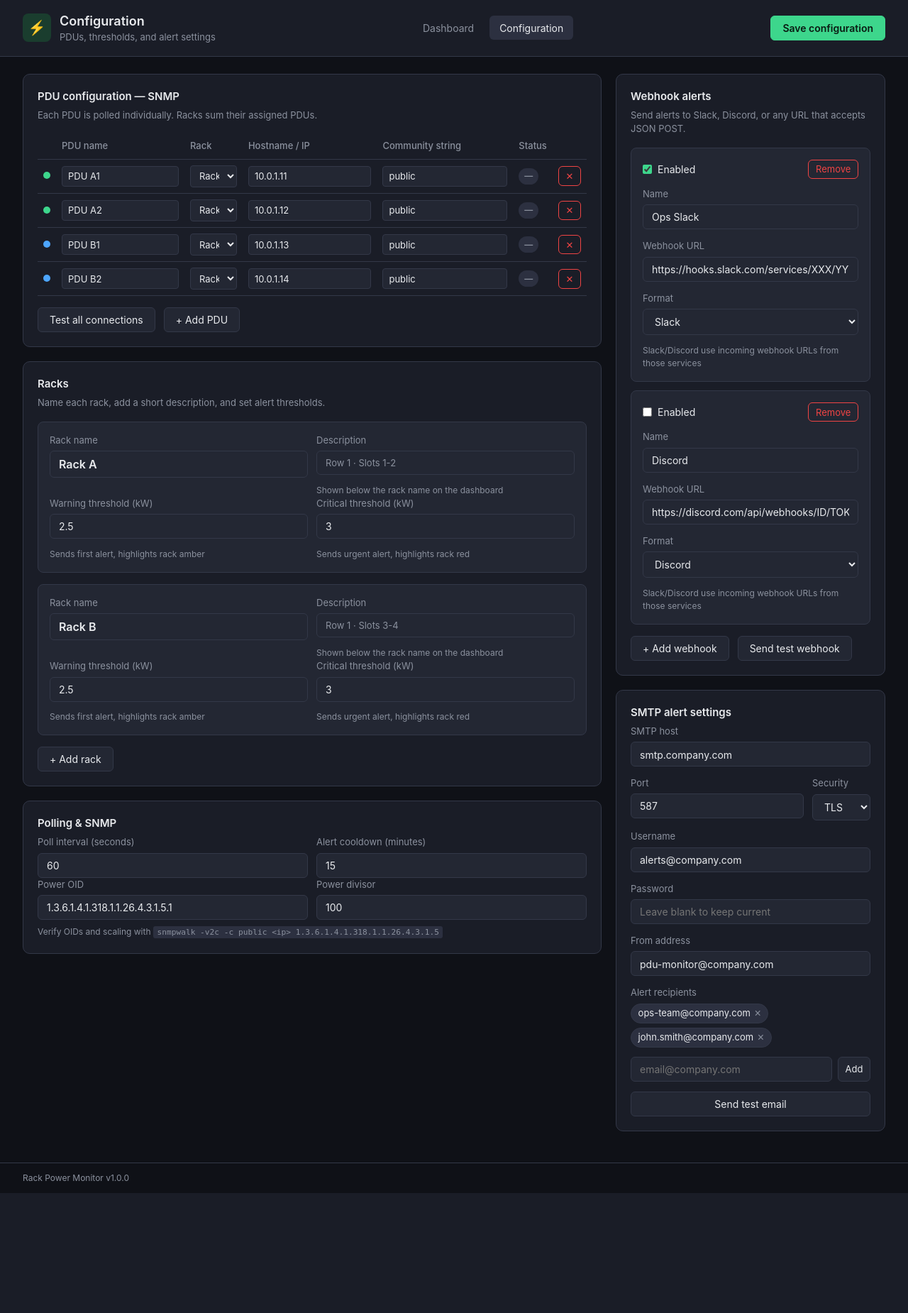
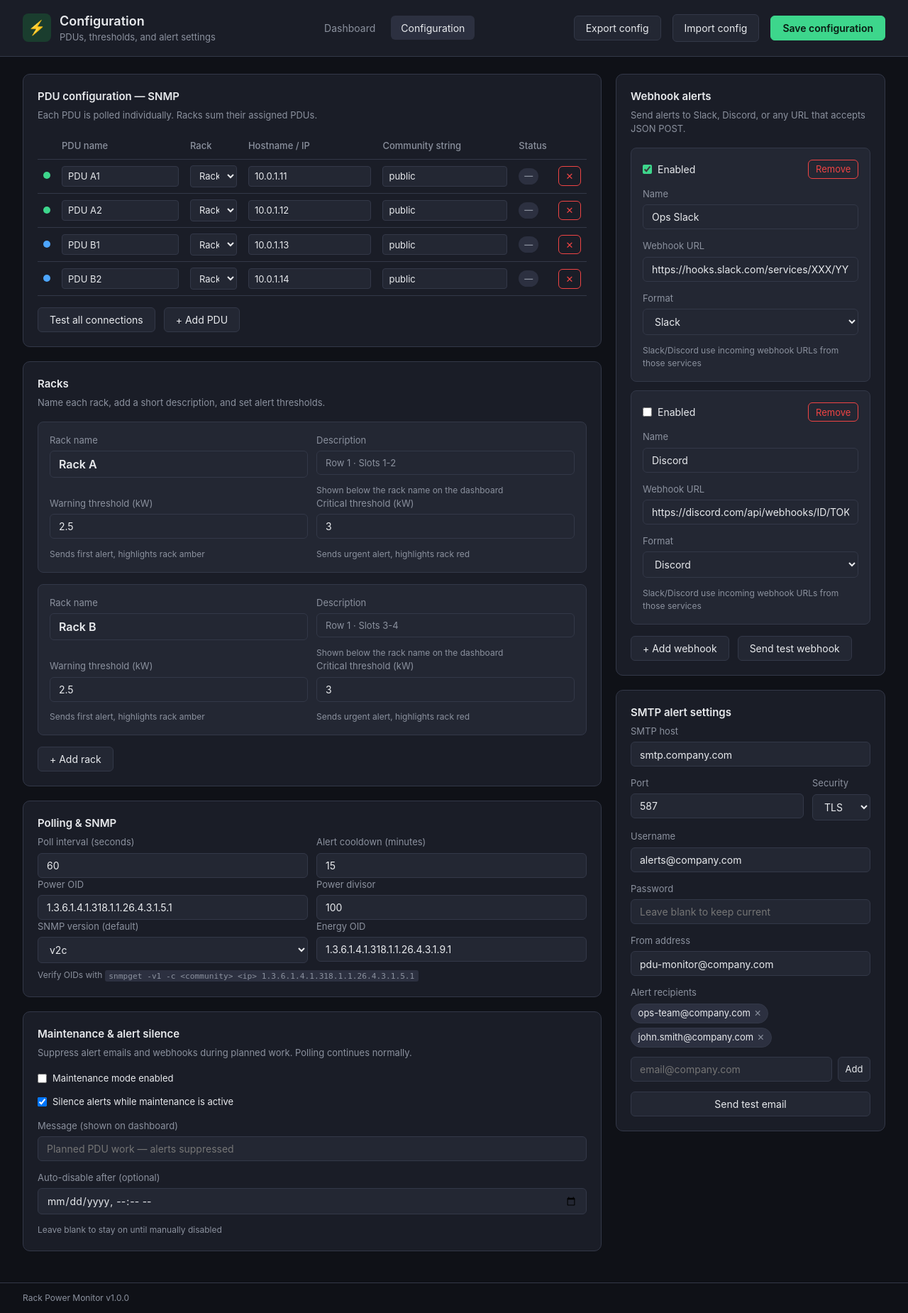
Before and after one commit to DaHyper/PDU-Power-Monitor, a FastAPI app: page /config in a window 1280 px wide. Shown: the whole page at 71% size. Before the commit the page ends 1681 px from the top, so only its background shows below. Run offline with FastAPI, Linux system fonts and the light colour scheme.

Commit message:
Enhance configuration and add SNMP v3 support in Rack Power Monitor
- Updated `config.example.yaml` to include SNMP v3 configuration options and maintenance mode settings.
- Refactored `config.py` to support SNMP v3 credentials and maintenance configurations.
- Added new API endpoints for exporting and importing configuration in YAML format.
- Enhanced the frontend with SNMP v3 input fields and maintenance mode options in the configuration UI.
- Updated README to document new features including SNMP v3 support and maintenance mode functionality.

```diff
--- a/pyproject.toml
+++ b/pyproject.toml
@@ -10,6 +10,7 @@ dependencies = [
     "uvicorn[standard]>=0.32.0",
     "jinja2>=3.1.4",
     "pyyaml>=6.0.2",
+    "python-multipart>=0.0.9",
     "pysnmp>=7.0.0",
 ]
 
--- a/rack_power_monitor/main.py
+++ b/rack_power_monitor/main.py
@@ -7,15 +7,24 @@ from pathlib import Path
 
 from contextlib import asynccontextmanager
 
-from fastapi import FastAPI, HTTPException, Request
-from fastapi.responses import HTMLResponse, JSONResponse
+from fastapi import FastAPI, HTTPException, Request, UploadFile, File
+from fastapi.responses import HTMLResponse, JSONResponse, Response
 from fastapi.staticfiles import StaticFiles
 from starlette.templating import Jinja2Templates
 from pydantic import BaseModel
 
+import yaml
+
 from rack_power_monitor import __version__
 from rack_power_monitor.alerts import AlertNotifier
-from rack_power_monitor.config import config_to_dict, load_config, merge_config_update, save_config
+from rack_power_monitor.config import (
+    PduConfig,
+    config_to_dict,
+    config_to_yaml,
+    load_config,
+    merge_config_update,
+    save_config,
+)
 from rack_power_monitor.poller import Poller
 from rack_power_monitor.snmp_client import test_pdu_connection
 
@@ -58,12 +67,14 @@ class ConfigUpdate(BaseModel):
     racks: list[dict] | None = None
     smtp: dict | None = None
     webhooks: list[dict] | None = None
+    maintenance: dict | None = None
     server: dict | None = None
 
 
 class PduTestRequest(BaseModel):
     host: str
     community: str = "public"
+    snmp_version: str | None = None
 
 
 @app.get("/", response_class=HTMLResponse)
@@ -119,10 +130,45 @@ async def api_save_config(body: ConfigUpdate) -> JSONResponse:
         raise HTTPException(status_code=400, detail=str(exc)) from exc
 
 
+@app.get("/api/config/export")
+async def api_export_config() -> Response:
+    yaml_text = config_to_yaml(poller.config, mask_secrets=False)
+    return Response(
+        content=yaml_text,
+        media_type="application/x-yaml",
+        headers={
+            "Content-Disposition": 'attachment; filename="rack-power-monitor-config.yaml"',
+        },
+    )
+
+
+@app.post("/api/config/import")
+async def api_import_config(file: UploadFile = File(...)) -> JSONResponse:
+    try:
+        raw = await file.read()
+        data = yaml.safe_load(raw.decode("utf-8"))
+        if not isinstance(data, dict):
+            raise ValueError("Config must be a YAML mapping")
+        save_config(config_path, data)
+        poller.reload_config()
+        result = config_to_dict(poller.config, mask_secrets=True)
+        if result["smtp"].get("password"):
+            result["smtp"]["password"] = "********"
+        return JSONResponse({"ok": True, "config": result})
+    except Exception as exc:  # noqa: BLE001
+        raise HTTPException(status_code=400, detail=str(exc)) from exc
+
+
 @app.post("/api/test/pdu")
 async def api_test_pdu(body: PduTestRequest) -> JSONResponse:
     config = poller.config
-    result = await test_pdu_connection(body.host, body.community, config.snmp)
+    pdu = PduConfig(
+        name="test",
+        host=body.host,
+        community=body.community,
+        snmp_version=body.snmp_version,
+    )
+    result = await test_pdu_connection(pdu, config.snmp)
     if result.success and result.value is not None:
         power_kw = result.value / config.snmp.power_divisor
         return JSONResponse(
@@ -142,7 +188,7 @@ async def api_test_all_pdus() -> JSONResponse:
     meta = []
     for rack in config.racks:
         for pdu in rack.pdus:
-            tasks.append(test_pdu_connection(pdu.host, pdu.community, config.snmp))
+            tasks.append(test_pdu_connection(pdu, config.snmp))
             meta.append((rack.name, pdu))
     snmp_results = await asyncio.gather(*tasks)
 
--- a/rack_power_monitor/models.py
+++ b/rack_power_monitor/models.py
@@ -73,6 +73,9 @@ class DashboardState:
     last_poll: datetime | None = None
     poll_interval_seconds: int = 60
     history: dict[str, list[dict[str, Any]]] = field(default_factory=dict)
+    maintenance_enabled: bool = False
+    maintenance_message: str = ""
+    alerts_silenced: bool = False
 
     def to_dict(self) -> dict[str, Any]:
         return {
@@ -80,4 +83,7 @@ class DashboardState:
             "last_poll": self.last_poll.isoformat() if self.last_poll else None,
             "poll_interval_seconds": self.poll_interval_seconds,
             "history": self.history,
+            "maintenance_enabled": self.maintenance_enabled,
+            "maintenance_message": self.maintenance_message,
+            "alerts_silenced": self.alerts_silenced,
         }
--- a/requirements.txt
+++ b/requirements.txt
@@ -1,5 +1,6 @@
 fastapi>=0.115.0
 uvicorn[standard]>=0.32.0
+python-multipart>=0.0.9
 jinja2>=3.1.4
 pyyaml>=6.0.2
 pysnmp>=7.0.0
--- a/static/css/style.css
+++ b/static/css/style.css
@@ -633,6 +633,104 @@ input:focus, select:focus {
   border: 1px solid var(--red);
 }
 
+.maintenance-banner {
+  background: var(--yellow-dim);
+  border: 1px solid var(--yellow);
+  color: var(--yellow);
+  padding: 0.75rem 1rem;
+  border-radius: 8px;
+  margin-bottom: 1rem;
+  font-size: 0.875rem;
+}
+
+.sparkline-wrap {
+  margin-bottom: 1rem;
+}
+
+.sparkline-header {
+  display: flex;
+  justify-content: space-between;
+  font-size: 0.75rem;
+  color: var(--text-muted);
+  margin-bottom: 0.35rem;
+}
+
+.sparkline-legend {
+  display: flex;
+  gap: 0.75rem;
+}
+
+.legend-warn { color: var(--yellow); }
+.legend-crit { color: var(--red); }
+
+.sparkline {
+  width: 100%;
+  height: 52px;
+  display: block;
+  background: var(--surface-2);
+  border-radius: 6px;
+  border: 1px solid var(--border);
+}
+
+.sparkline-line {
+  fill: none;
+  stroke: var(--green);
+  stroke-width: 2;
+  vector-effect: non-scaling-stroke;
+}
+
+.sparkline-warn-line {
+  stroke: var(--yellow);
+  stroke-width: 1;
+  stroke-dasharray: 4 3;
+  opacity: 0.7;
+}
+
+.sparkline-crit-line {
+  stroke: var(--red);
+  stroke-width: 1;
+  stroke-dasharray: 4 3;
+  opacity: 0.7;
+}
+
+.sparkline-empty {
+  font-size: 0.75rem;
+  color: var(--text-muted);
+  padding: 1rem;
+  text-align: center;
+  background: var(--surface-2);
+  border-radius: 6px;
+  border: 1px dashed var(--border);
+}
+
+.snmp-v3-panel {
+  margin-top: 1rem;
+  padding-top: 1rem;
+  border-top: 1px solid var(--border);
+}
+
+.snmp-v3-panel h3 {
+  font-size: 0.875rem;
+  margin-bottom: 0.75rem;
+}
+
+.checkbox-row {
+  flex-direction: row !important;
+  align-items: center;
+  gap: 0.5rem !important;
+  color: var(--text) !important;
+}
+
+.checkbox-row input {
+  width: auto;
+}
+
+.import-btn {
+  cursor: pointer;
+  display: inline-flex;
+  align-items: center;
+}
+
 /* Footer */
 .footer {
   display: flex;
--- a/static/js/config.js
+++ b/static/js/config.js
@@ -188,11 +188,79 @@ function syncWebhooksFromForm() {
   });
 }
 
+function toggleSnmpV3Panel() {
+  const version = document.getElementById("snmp-version").value;
+  document.getElementById("snmp-v3-panel").hidden = version !== "3";
+}
+
+function isoToLocalInput(iso) {
+  if (!iso) return "";
+  const d = new Date(iso);
+  if (Number.isNaN(d.getTime())) return "";
+  const pad = (n) => String(n).padStart(2, "0");
+  return `${d.getFullYear()}-${pad(d.getMonth() + 1)}-${pad(d.getDate())}T${pad(d.getHours())}:${pad(d.getMinutes())}`;
+}
+
+function localInputToIso(value) {
+  if (!value) return "";
+  const d = new Date(value);
+  if (Number.isNaN(d.getTime())) return "";
+  return d.toISOString();
+}
+
+function renderMaintenance() {
+  const m = config.maintenance || {};
+  document.getElementById("maintenance-enabled").checked = !!m.enabled;
+  document.getElementById("maintenance-silence").checked = m.silence_alerts !== false;
+  document.getElementById("maintenance-message").value = m.message || "";
+  document.getElementById("maintenance-until").value = isoToLocalInput(m.until);
+}
+
+function syncMaintenanceFromForm() {
+  if (!config.maintenance) config.maintenance = {};
+  config.maintenance.enabled = document.getElementById("maintenance-enabled").checked;
+  config.maintenance.silence_alerts = document.getElementById("maintenance-silence").checked;
+  config.maintenance.message = document.getElementById("maintenance-message").value;
+  const until = localInputToIso(document.getElementById("maintenance-until").value);
+  config.maintenance.until = until || null;
+}
+
+function renderSnmp() {
+  const snmp = config.snmp || {};
+  const v3 = snmp.v3 || {};
+  document.getElementById("snmp-version").value = snmp.version || "2c";
+  document.getElementById("energy-oid").value = snmp.energy_oid || "";
+  document.getElementById("v3-username").value = v3.username || "";
+  document.getElementById("v3-security-level").value = v3.security_level || "authPriv";
+  document.getElementById("v3-auth-password").value = "";
+  document.getElementById("v3-auth-protocol").value = v3.auth_protocol || "SHA";
+  document.getElementById("v3-priv-password").value = "";
+  document.getElementById("v3-priv-protocol").value = v3.priv_protocol || "AES";
+  toggleSnmpV3Panel();
+}
+
+function syncSnmpFromForm() {
+  config.snmp.version = document.getElementById("snmp-version").value;
+  config.snmp.energy_oid = document.getElementById("energy-oid").value;
+  if (!config.snmp.v3) config.snmp.v3 = {};
+  config.snmp.v3.username = document.getElementById("v3-username").value;
+  config.snmp.v3.security_level = document.getElementById("v3-security-level").value;
+  config.snmp.v3.auth_protocol = document.getElementById("v3-auth-protocol").value;
+  config.snmp.v3.priv_protocol = document.getElementById("v3-priv-protocol").value;
+  const authPw = document.getElementById("v3-auth-password").value;
+  const privPw = document.getElementById("v3-priv-password").value;
+  if (authPw) config.snmp.v3.auth_password = authPw;
+  if (privPw) config.snmp.v3.priv_password = privPw;
+}
+
 function render() {
   document.getElementById("poll-interval").value = config.poll_interval_seconds;
   document.getElementById("alert-cooldown").value = config.alert_cooldown_minutes;
   document.getElementById("power-oid").value = config.snmp.power_oid;
   document.getElementById("power-divisor").value = config.snmp.power_divisor;
+
+  renderSnmp();
+  renderMaintenance();
 
   document.getElementById("smtp-host").value = config.smtp.host || "";
   document.getElementById("smtp-port").value = config.smtp.port || 587;
@@ -232,6 +300,8 @@ function readFormIntoConfig() {
   syncRowsFromTable();
   syncThresholdsFromForm();
   syncWebhooksFromForm();
+  syncMaintenanceFromForm();
+  syncSnmpFromForm();
 
   config.poll_interval_seconds = parseInt(document.getElementById("poll-interval").value, 10);
   config.alert_cooldown_minutes = parseInt(document.getElementById("alert-cooldown").value, 10);
@@ -404,6 +474,30 @@ document.getElementById("test-webhooks-btn").addEventListener("click", async ()
   showStatus(res.ok ? "Test webhook sent." : (data.detail || "Webhook test failed."), res.ok);
 });
 
+document.getElementById("snmp-version").addEventListener("change", toggleSnmpV3Panel);
+
+document.getElementById("export-config-btn").addEventListener("click", () => {
+  window.location.href = "/api/config/export";
+});
+
+document.getElementById("import-config-input").addEventListener("change", async (e) => {
+  const file = e.target.files[0];
+  if (!file) return;
+  const form = new FormData();
+  form.append("file", file);
+  const res = await fetch("/api/config/import", { method: "POST", body: form });
+  const data = await res.json();
+  if (res.ok) {
+    config = data.config;
+    buildPduRows();
+    render();
+    showStatus("Configuration imported.", true);
+  } else {
+    showStatus(data.detail || "Import failed.", false);
+  }
+  e.target.value = "";
+});
+
 document.getElementById("test-smtp-btn").addEventListener("click", async () => {
   readFormIntoConfig();
   await fetch("/api/config", {
--- a/templates/config.html
+++ b/templates/config.html
@@ -23,6 +23,11 @@
         <a href="/config" class="nav-link active">Configuration</a>
       </nav>
       <div class="header-right">
+        <button class="btn btn-secondary" id="export-config-btn" type="button">Export config</button>
+        <label class="btn btn-secondary import-btn">
+          Import config
+          <input type="file" id="import-config-input" accept=".yaml,.yml" hidden>
+        </label>
         <button class="btn btn-primary" id="save-btn" type="button">Save configuration</button>
       </div>
     </header>
@@ -88,7 +93,94 @@
                 <input type="number" id="power-divisor" step="any">
               </label>
             </div>
-            <p class="hint">Verify OIDs and scaling with <code>snmpwalk -v2c -c public &lt;ip&gt; 1.3.6.1.4.1.318.1.1.26.4.3.1.5</code></p>
+            <div class="form-row">
+              <label>
+                SNMP version (default)
+                <select id="snmp-version">
+                  <option value="1">v1</option>
+                  <option value="2c">v2c</option>
+                  <option value="3">v3</option>
+                </select>
+              </label>
+              <label>
+                Energy OID
+                <input type="text" id="energy-oid">
+              </label>
+            </div>
+            <div id="snmp-v3-panel" class="snmp-v3-panel" hidden>
+              <h3>SNMP v3 credentials</h3>
+              <div class="form-row">
+                <label>
+                  Username
+                  <input type="text" id="v3-username">
+                </label>
+                <label>
+                  Security level
+                  <select id="v3-security-level">
+                    <option value="noAuthNoPriv">noAuthNoPriv</option>
+                    <option value="authNoPriv">authNoPriv</option>
+                    <option value="authPriv">authPriv</option>
+                  </select>
+                </label>
+              </div>
+              <div class="form-row">
+                <label>
+                  Auth password
+                  <input type="password" id="v3-auth-password" placeholder="Leave blank to keep current">
+                </label>
+                <label>
+                  Auth protocol
+                  <select id="v3-auth-protocol">
+                    <option value="MD5">MD5</option>
+                    <option value="SHA">SHA</option>
+                    <option value="SHA224">SHA224</option>
+                    <option value="SHA256">SHA256</option>
+                    <option value="SHA384">SHA384</option>
+                    <option value="SHA512">SHA512</option>
+                  </select>
+                </label>
+              </div>
+              <div class="form-row">
+                <label>
+                  Priv password
+                  <input type="password" id="v3-priv-password" placeholder="Leave blank to keep current">
+                </label>
+                <label>
+                  Priv protocol
+                  <select id="v3-priv-protocol">
+                    <option value="DES">DES</option>
+                    <option value="AES">AES</option>
+                    <option value="AES192">AES192</option>
+                    <option value="AES256">AES256</option>
+                  </select>
+                </label>
+              </div>
+            </div>
+            <p class="hint">Verify OIDs with <code>snmpget -v1 -c &lt;community&gt; &lt;ip&gt; 1.3.6.1.4.1.318.1.1.26.4.3.1.5.1</code></p>
+          </section>
+
+          <section class="panel">
+            <h2>Maintenance &amp; alert silence</h2>
+            <p class="panel-desc">Suppress alert emails and webhooks during planned work. Polling continues normally.</p>
+            <div class="form-stack">
+              <label class="checkbox-row">
+                <input type="checkbox" id="maintenance-enabled">
+                Maintenance mode enabled
+              </label>
+              <label class="checkbox-row">
+                <input type="checkbox" id="maintenance-silence" checked>
+                Silence alerts while maintenance is active
+              </label>
+              <label>
+                Message (shown on dashboard)
+                <input type="text" id="maintenance-message" placeholder="Planned PDU work — alerts suppressed">
+              </label>
+              <label>
+                Auto-disable after (optional)
+                <input type="datetime-local" id="maintenance-until">
+                <span class="hint">Leave blank to stay on until manually disabled</span>
+              </label>
+            </div>
           </section>
         </div>
 
--- a/templates/dashboard.html
+++ b/templates/dashboard.html
@@ -33,6 +33,7 @@
     </header>
 
     <main class="main">
+      <div id="maintenance-banner" class="maintenance-banner" hidden></div>
       <div class="rack-grid" id="rack-grid">
         <p class="loading">Loading rack data…</p>
       </div>
```
Also changed, not shown: config.example.yaml (+14 -1 lines), rack_power_monitor/config.py (+104 -7 lines), rack_power_monitor/maintenance.py (added, +24 -0 lines), rack_power_monitor/poller.py (+27 -8 lines), rack_power_monitor/snmp_client.py (+72 -13 lines), static/js/dashboard.js (+64 -3 lines), README.md.
